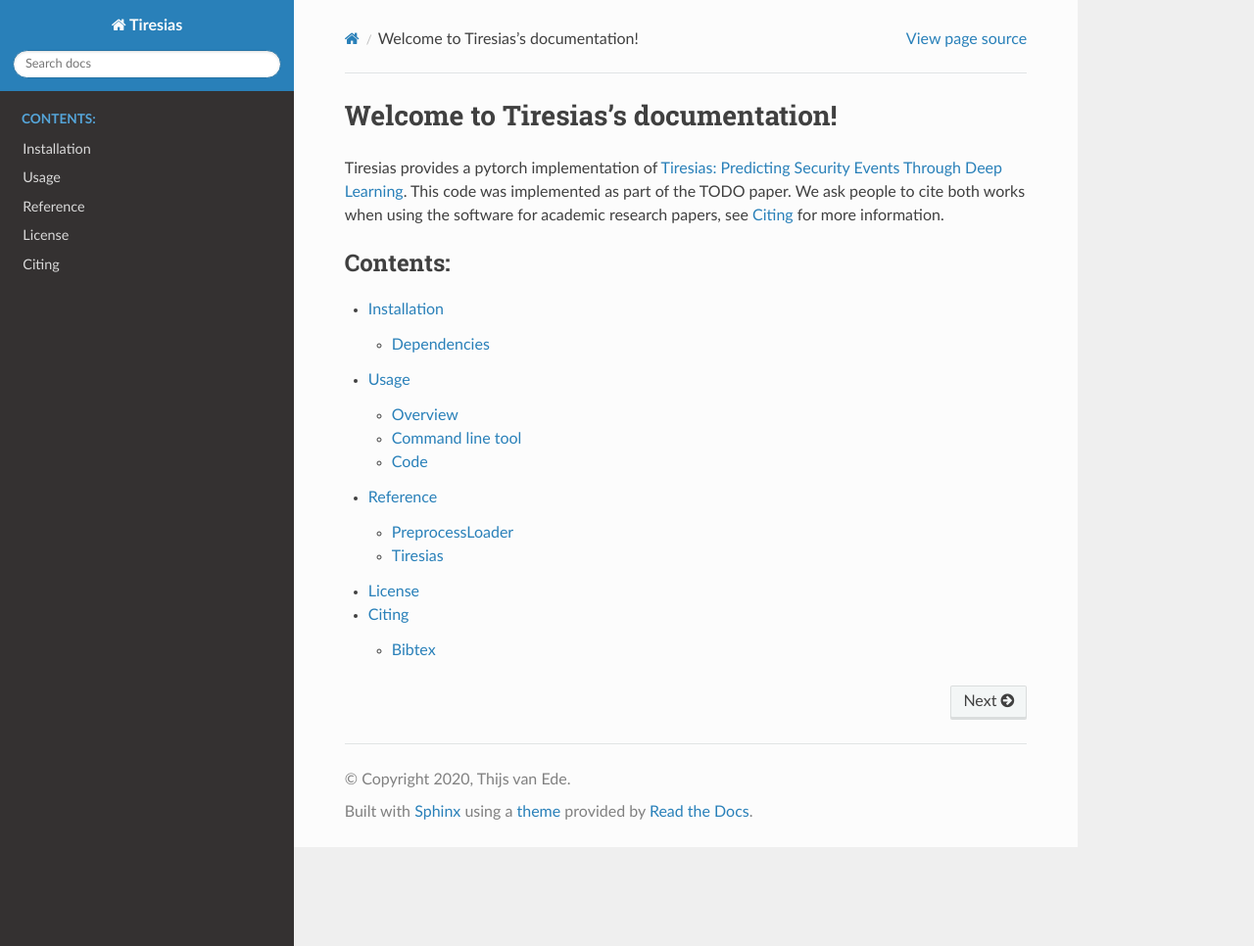
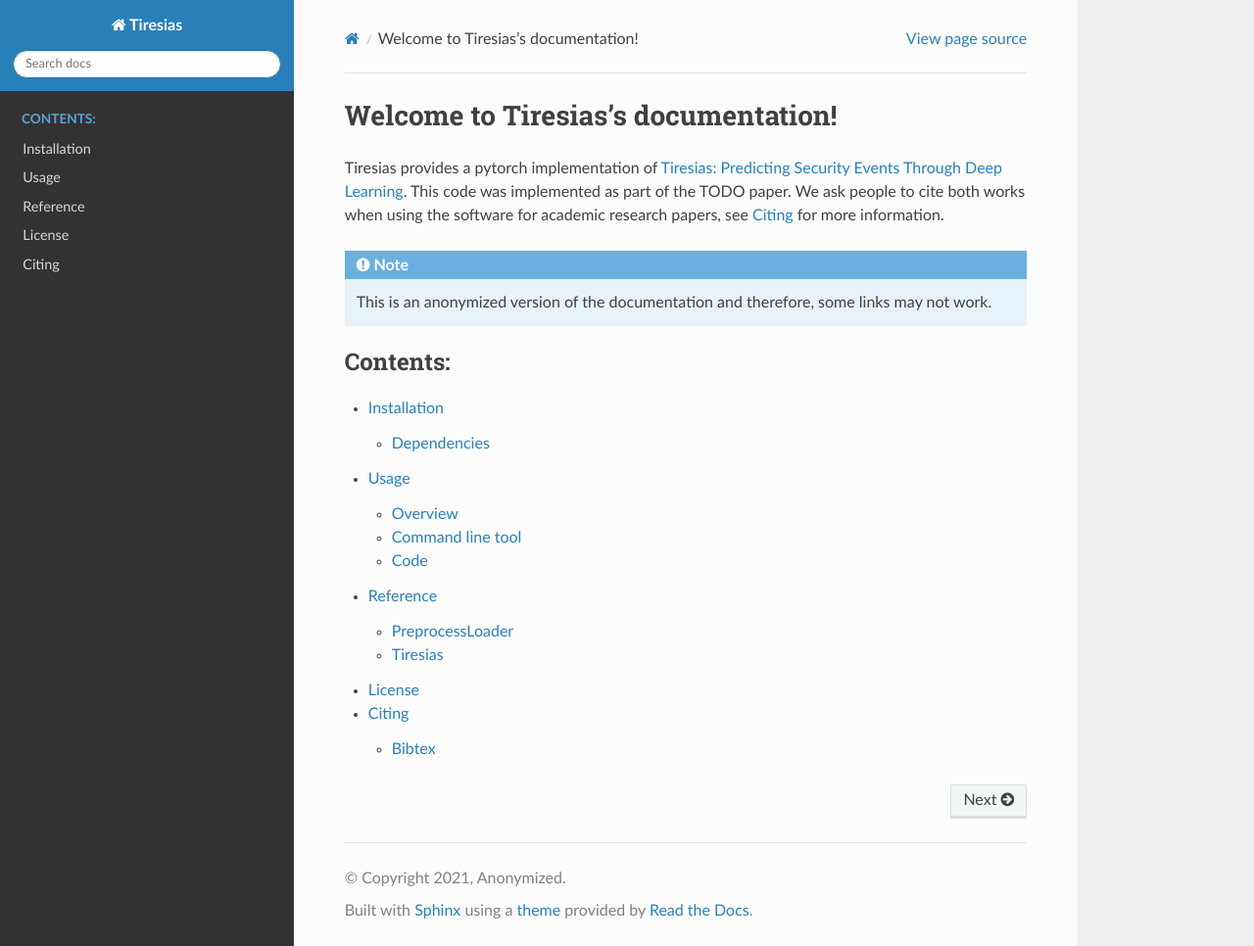
Before and after one commit to Thijsvanede/Tiresias, a Sphinx documentation site: the page built from docs/source/index.rst, in a window 1280 px wide and 966 px high. Shown: the whole window at 98% size. Built offline with Sphinx 7.4.7 and the Read the Docs theme 2.0.0, drawn with Linux system fonts in a browser that asks for light colours.

Commit message:
Anonymized repository

```diff
--- a/docs/source/conf.py
+++ b/docs/source/conf.py
@@ -18,8 +18,8 @@
 # -- Project information -----------------------------------------------------
 
 project = 'Tiresias'
-copyright = '2020, Thijs van Ede'
-author = 'Thijs van Ede'
+copyright = '2021, Anonymized'
+author = 'Anonymized'
 
 # The full version, including alpha/beta/rc tags
 release = '0.0.1'
--- a/docs/source/index.rst
+++ b/docs/source/index.rst
@@ -4,6 +4,10 @@
 Tiresias provides a pytorch implementation of `Tiresias: Predicting Security Events Through Deep Learning`_.
 This code was implemented as part of the TODO paper.
 We ask people to cite both works when using the software for academic research papers, see :ref:`Citing` for more information.
+
+.. note::
+
+   This is an anonymized version of the documentation and therefore, some links may not work.
 
 .. _`Tiresias: Predicting Security Events Through Deep Learning`: https://doi.org/10.1145/3243734.3243811
 
--- a/docs/source/installation.rst
+++ b/docs/source/installation.rst
@@ -9,7 +9,7 @@
 If you wish to stay up to date with the latest development version, you can instead download the `source code`_.
 In this case, make sure that you have all the required `dependencies`_ installed.
 
-.. _source code: https://github.com/Thijsvanede/Tiresias
+.. _source code: https://github.com/Anonymized/Tiresias
 
 .. _dependencies:
 
@@ -17,7 +17,7 @@
 ^^^^^^^^^^^^
 Tiresias requires the following python packages to be installed:
 
-- array-lstm: https://github.com/Thijsvanede/ArrayLSTM
+- array-lstm: https://github.com/Anonymized/ArrayLSTM
 - numpy: https://numpy.org/
 - scikit-learn: https://scikit-learn.org/
 - pytorch: https://pytorch.org/
--- a/docs/source/license.rst
+++ b/docs/source/license.rst
@@ -3,7 +3,7 @@
 
 MIT License
 
-Copyright (c) 2020 Thijs van Ede
+Copyright (c) 2021 Anonymized
 
 Permission is hereby granted, free of charge, to any person obtaining a copy
 of this software and associated documentation files (the "Software"), to deal
--- a/docs/source/reference/tiresias.rst
+++ b/docs/source/reference/tiresias.rst
@@ -7,7 +7,7 @@
 This class implements the neural network as described in the paper `Tiresias: Predicting Security Events Through Deep Learning`_.
 
 .. _`Tiresias: Predicting Security Events Through Deep Learning`: https://doi.org/10.1145/3243734.3243811
-.. _`torch-train`: https://github.com/Thijsvanede/torch-train
+.. _`torch-train`: https://github.com/Anonymized/torch-train
 
 
 .. autoclass:: tiresias.Tiresias
--- a/docs/source/usage/overview.rst
+++ b/docs/source/usage/overview.rst
@@ -8,4 +8,4 @@
 This follows a ``scikit-learn`` approach with :py:meth:`fit`, :py:meth:`predict` and :py:meth:`fit_predict` methods.
 We refer to its documentation for a detailed description.
 
-.. _`torch-train`: https://github.com/Thijsvanede/torch-train
+.. _`torch-train`: https://github.com/Anonymized/torch-train
--- a/setup.py
+++ b/setup.py
@@ -6,12 +6,12 @@
 setuptools.setup(
     name="tiresias",
     version="0.0.1",
-    author="Thijs van Ede",
-    author_email="t.s.vanede@utwente.nl",
+    author="Anonymized",
+    author_email="anonymized@anonymized.edu",
     description="Pytorch implementation of Tiresias: Predicting Security Events Through Deep Learning",
     long_description=long_description,
     long_description_content_type="text/markdown",
-    url="https://github.com/Thijsvanede/Tiresias",
+    url="https://github.com/Anonymized/Tiresias",
     packages=setuptools.find_packages(),
     classifiers=[
         "Programming Language :: Python :: 3",
```
Also changed, not shown: 1 other file.
